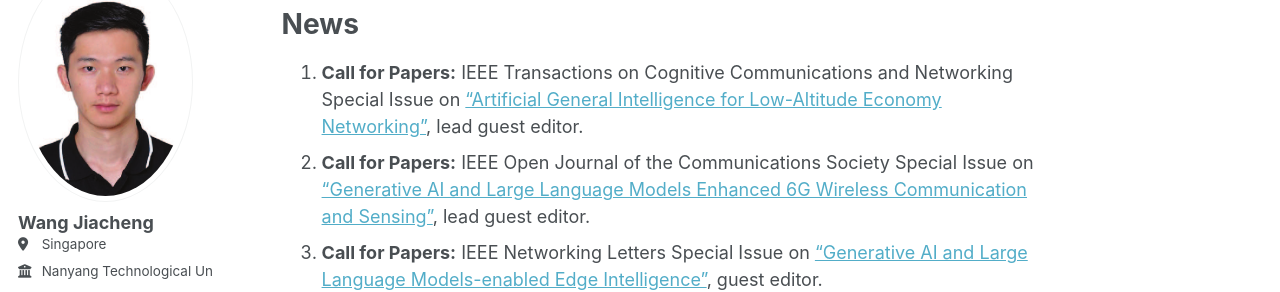
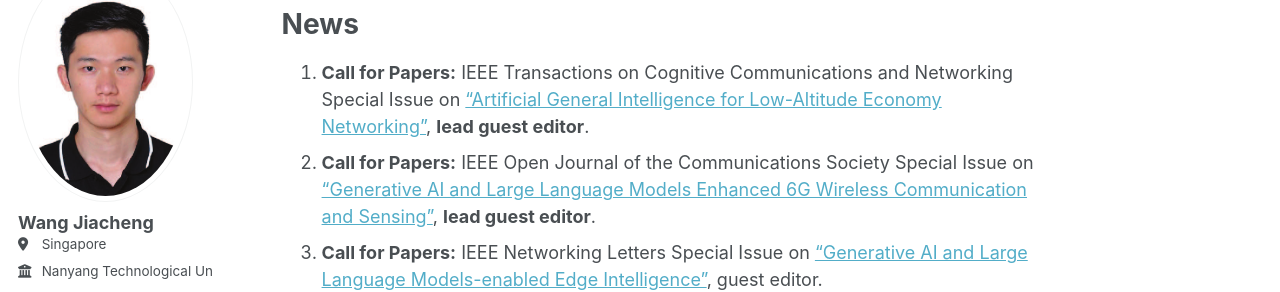
Before and after one commit to W-JiaCheng/W-JiaCheng.github.io, a Jekyll site: the page built from _pages/about.md, in a window 1280 px wide and 900 px high, scrolled down 579 px. Shown: the part 144-436 px from the top of the window. Built offline with Jekyll 4.4.1, drawn with Linux system fonts in a browser that asks for light colours; some web fonts are replaced.

```diff
--- a/_pages/about.md
+++ b/_pages/about.md
@@ -24,8 +24,8 @@ I am a Postdoctoral Research Fellow at the College of Computing and Data Science
 
 News
 ======
-1. **Call for Papers:** IEEE Transactions on Cognitive Communications and Networking Special Issue on ["Artificial General Intelligence for Low-Altitude Economy Networking"](https://www.comsoc.org/publications/journals/ieee-tccn/cfp/artificial-general-intelligence-low-altitude-economy-networking), lead guest editor.
-2. **Call for Papers:** IEEE Open Journal of the Communications Society Special Issue on ["Generative AI and Large Language Models Enhanced 6G Wireless Communication and Sensing"](https://www.comsoc.org/publications/journals/ieee-ojcoms/cfp/generative-ai-and-large-language-models-enhanced-6g-wireless), lead guest editor.
+1. **Call for Papers:** IEEE Transactions on Cognitive Communications and Networking Special Issue on ["Artificial General Intelligence for Low-Altitude Economy Networking"](https://www.comsoc.org/publications/journals/ieee-tccn/cfp/artificial-general-intelligence-low-altitude-economy-networking), **lead guest editor**.
+2. **Call for Papers:** IEEE Open Journal of the Communications Society Special Issue on ["Generative AI and Large Language Models Enhanced 6G Wireless Communication and Sensing"](https://www.comsoc.org/publications/journals/ieee-ojcoms/cfp/generative-ai-and-large-language-models-enhanced-6g-wireless), **lead guest editor**.
 3. **Call for Papers:** IEEE Networking Letters Special Issue on ["Generative AI and Large Language Models-enabled Edge Intelligence"](https://www.comsoc.org/publications/journals/ieee-lnet/cfp/generative-ai-and-large-language-models-enabled-edge), guest editor.
 4. **Call for Papers:** IEEE IoT Magazine Special Issue on ["Applications of Large Language Models in Internet of Things"](https://www.comsoc.org/publications/magazines/ieee-internet-things-magazine/cfp/applications-large-language-models), guest editor.
 5. **Call for Papers:** MDPI Electronics Special Issue on ["Network Security Management in Heterogeneous Networks"](https://www.mdpi.com/journal/electronics/special_issues/IL4N9306O0), guest editor.
```
